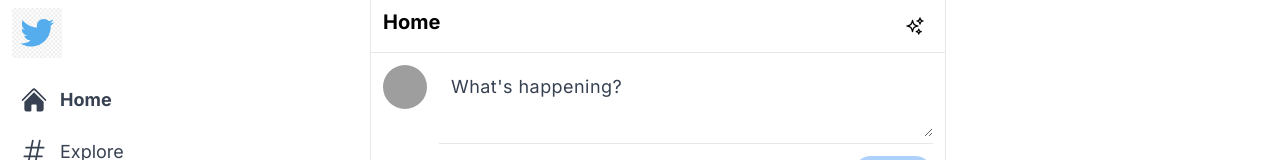
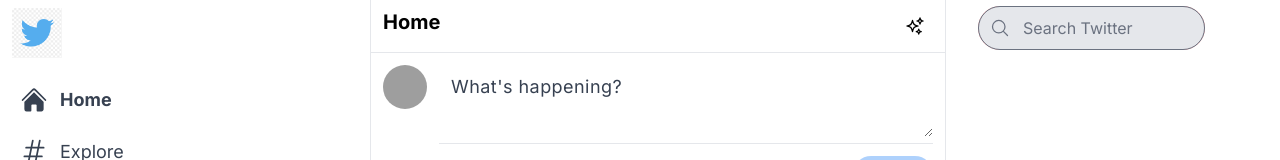
Before and after one commit to mrhbozkurt/twitter-clone, a Next.js app: page / in a window 1280 px wide. Shown: the top 160 px of the page. Built offline with nearby package versions, Linux system fonts and the light colour scheme; grey boxes are pictures that could not be loaded.

Commit message:
create the widgets component and the search bar

```diff
--- a/src/app/page.tsx
+++ b/src/app/page.tsx
@@ -1,5 +1,6 @@
 import Feed from "@/components/Feed";
 import Sidebar from "@/components/Sidebar";
+import Widgets from "@/components/Widgets";
 
 
 export default function Home() {
@@ -12,8 +13,9 @@
       {/* Feed */}
       <Feed />
 
+      {/* Widgets */}
+      <Widgets />
 
-      {/* Widgets */}
 
 
       {/* Modal */}
--- /dev/null
+++ b/src/components/Widgets.tsx
@@ -0,0 +1,15 @@
+import { MagnifyingGlassIcon } from '@heroicons/react/24/outline'
+import React from 'react'
+
+export default function Widgets() {
+  return (
+    <div className='xl:w-[600px] hidden lg:inline ml-8 space-y-5'>
+        <div className='w-[90%] xl:w-[75%] sticky top-0 bg-white py-1.5 z-50'>
+            <div className='flex items-center p-3 rounded-full bg-red-300 relative'>
+                <MagnifyingGlassIcon className='h-5 z-50 text-gray-500' />
+                <input className='absolute inset-0 rounded-full pl-11 boder-gray-500 text-gray-700 focus:shadow-lg focus:bg-white bg-gray-200' type="text" placeholder='Search Twitter' />
+            </div>
+        </div>
+    </div>
+  )
+}
```
